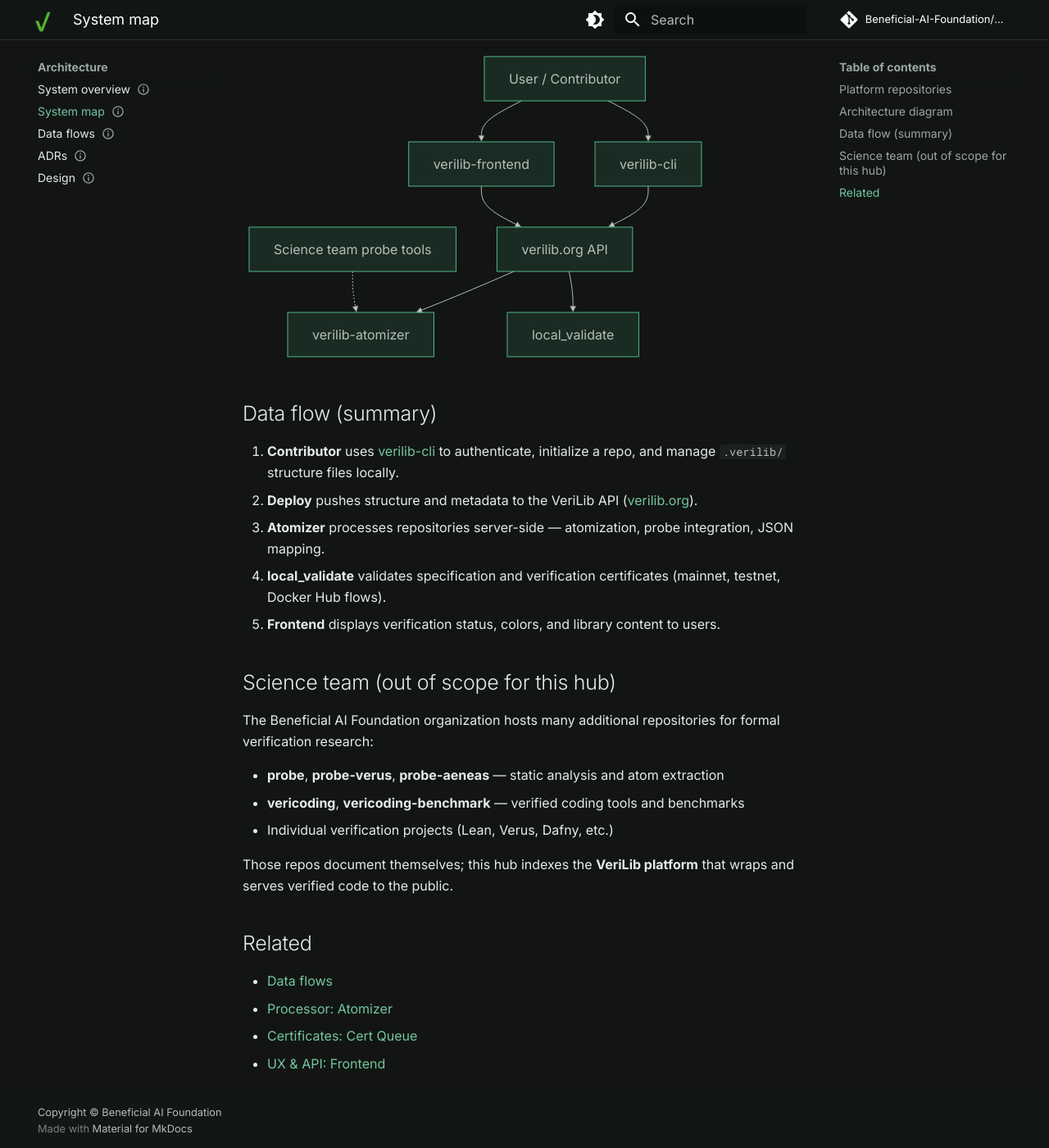
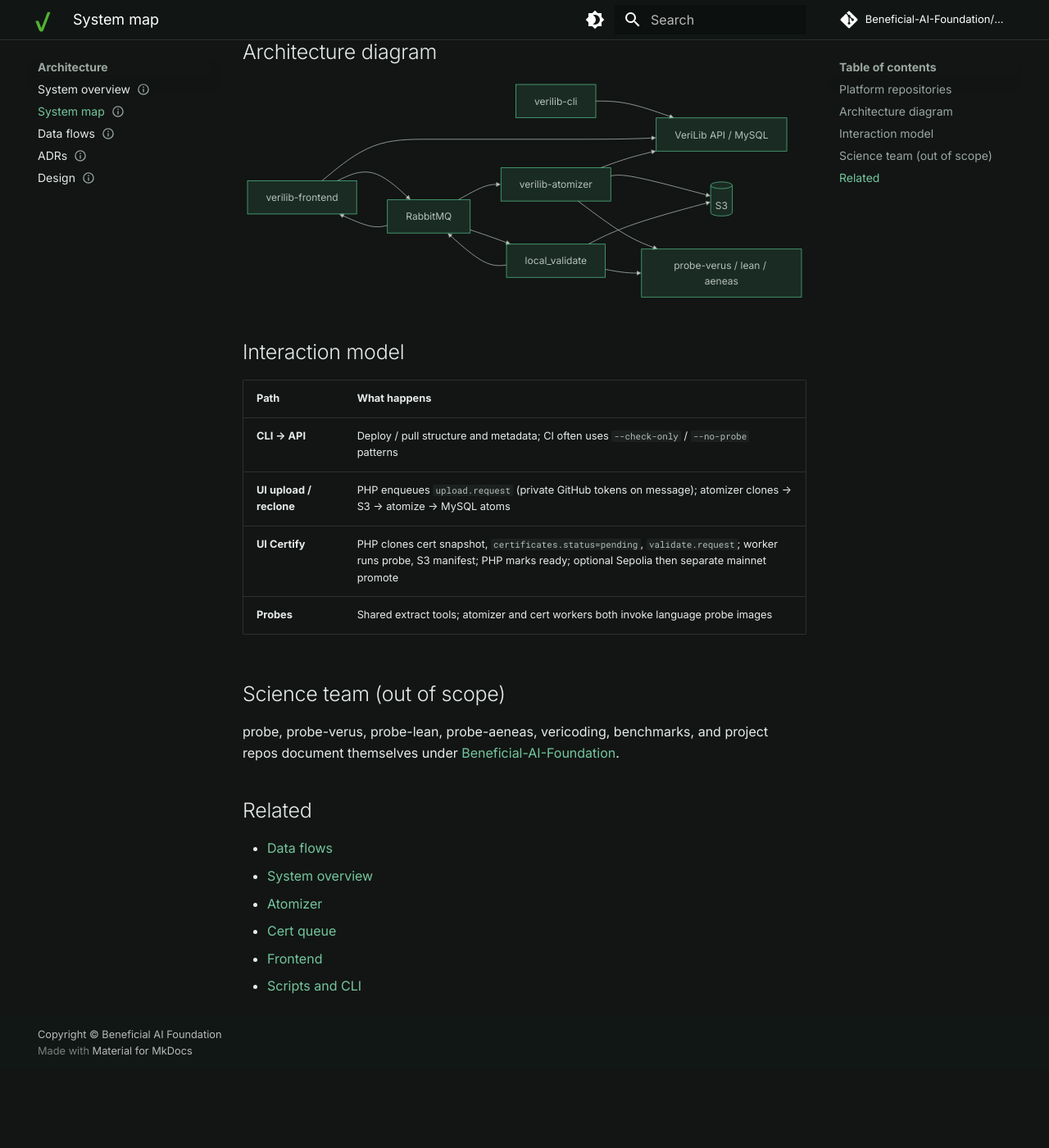
Before and after one commit to avrevic/engineering-docs-demo, an MkDocs documentation site: the page built from docs/architecture/system-map.md, in a window 1280 px wide and 1400 px high, scrolled down 671 px. Shown: the whole window at 82% size. Built offline with MkDocs 1.6.1 and Material for MkDocs 9.7.7, drawn with Linux system fonts in a browser that asks for light colours; comment, search, counter and statistics services are not loaded; after the commit the page ends 1976 px from its top, so only the background shows below that; some of the changed text lies outside the part shown.

Commit message:
Synthesize architecture and repo list from the four platform repos.
Document verified upload/atomize and certify/validate/promote data flows on the hub home.

````diff
--- a/docs/architecture/system-map.md
+++ b/docs/architecture/system-map.md
@@ -6,59 +6,62 @@ last_reviewed: 2026-07-22
 
 # System map
 
-High-level view of VeriLib platform repositories and how they connect. Science-team verification tools (probe, probe-verus, benchmarks) live in separate repos under [Beneficial-AI-Foundation](https://github.com/Beneficial-AI-Foundation) and feed into the atomization pipeline.
+Verified end-to-end map of VeriLib **platform** repositories. Science-team probe tools are linked from Processor / Certificates docs but are not first-class hub sections.
 
 ## Platform repositories
 
 | Component | Repository | Role |
 | --- | --- | --- |
-| Frontend | [verilib-frontend](https://github.com/Beneficial-AI-Foundation/verilib-frontend) | Web UI at [verilib.org](https://verilib.org) |
-| CLI | [verilib-cli](https://github.com/Beneficial-AI-Foundation/verilib-cli) | Local repo init, structure files, deploy/pull |
-| Atomizer | [verilib-atomizer](https://github.com/Beneficial-AI-Foundation/verilib-atomizer) | Server-side atomization and processing |
-| Certificates | [local_validate](https://github.com/Beneficial-AI-Foundation/local_validate) | Certificate validation worker |
+| CLI | [verilib-cli](https://github.com/Beneficial-AI-Foundation/verilib-cli) (public) | Auth, init, deploy/pull, local create/atomize/specify/verify |
+| Frontend / API | [verilib-frontend](https://github.com/Beneficial-AI-Foundation/verilib-frontend) | PHP + React UX; MySQL; RabbitMQ publishers; sole cert DB writer |
+| Atomizer | [verilib-atomizer](https://github.com/Beneficial-AI-Foundation/verilib-atomizer) | Upload + atomize workers; S3 + probe Docker; persist atoms |
+| Certificates | [local_validate](https://github.com/Beneficial-AI-Foundation/local_validate) | Probe images + validate/promote workers (RabbitMQ + S3, no DB) |
 
 ## Architecture diagram
 
 ```mermaid
-flowchart TB
-  user[User / Contributor]
+flowchart LR
+  cli[verilib-cli]
   frontend[verilib-frontend]
-  cli[verilib-cli]
+  api[VeriLib API / MySQL]
+  mq[RabbitMQ]
+  s3[(S3)]
   atomizer[verilib-atomizer]
   cert[local_validate]
-  api[verilib.org API]
-  science[Science team probe tools]
+  probes[probe-verus / lean / aeneas]
 
-  user --> frontend
-  user --> cli
   cli --> api
   frontend --> api
-  api --> atomizer
-  api --> cert
-  science -.-> atomizer
+  frontend --> mq
+  mq --> atomizer
+  mq --> cert
+  atomizer --> s3
+  atomizer --> probes
+  atomizer --> api
+  cert --> s3
+  cert --> probes
+  cert --> mq
+  mq --> frontend
 ```
 
-## Data flow (summary)
+## Interaction model
 
-1. **Contributor** uses [verilib-cli](../reference/scripts-and-cli.md) to authenticate, initialize a repo, and manage `.verilib/` structure files locally.
-2. **Deploy** pushes structure and metadata to the VeriLib API ([verilib.org](https://verilib.org)).
-3. **Atomizer** processes repositories server-side — atomization, probe integration, JSON mapping.
-4. **local_validate** validates specification and verification certificates (mainnet, testnet, Docker Hub flows).
-5. **Frontend** displays verification status, colors, and library content to users.
+| Path | What happens |
+| --- | --- |
+| **CLI → API** | Deploy / pull structure and metadata; CI often uses `--check-only` / `--no-probe` patterns |
+| **UI upload / reclone** | PHP enqueues `upload.request` (private GitHub tokens on message); atomizer clones → S3 → atomize → MySQL atoms |
+| **UI Certify** | PHP clones cert snapshot, `certificates.status=pending`, `validate.request`; worker runs probe, S3 manifest; PHP marks ready; optional Sepolia then separate mainnet promote |
+| **Probes** | Shared extract tools; atomizer and cert workers both invoke language probe images |
 
-## Science team (out of scope for this hub)
+## Science team (out of scope)
 
-The Beneficial AI Foundation organization hosts many additional repositories for formal verification research:
-
-- **probe**, **probe-verus**, **probe-aeneas** — static analysis and atom extraction
-- **vericoding**, **vericoding-benchmark** — verified coding tools and benchmarks
-- Individual verification projects (Lean, Verus, Dafny, etc.)
-
-Those repos document themselves; this hub indexes the **VeriLib platform** that wraps and serves verified code to the public.
+probe, probe-verus, probe-lean, probe-aeneas, vericoding, benchmarks, and project repos document themselves under [Beneficial-AI-Foundation](https://github.com/Beneficial-AI-Foundation).
 
 ## Related
 
 - [Data flows](data-flows.md)
-- [Processor: Atomizer](../components/processor/atomizer.md)
-- [Certificates: Cert Queue](../components/cert/cert-queue.md)
-- [UX & API: Frontend](../components/ux-api/frontend.md)
+- [System overview](system-overview.md)
+- [Atomizer](../components/processor/atomizer.md)
+- [Cert queue](../components/cert/cert-queue.md)
+- [Frontend](../components/ux-api/frontend.md)
+- [Scripts and CLI](../reference/scripts-and-cli.md)
````
Also changed, not shown: docs/architecture/data-flows.md (+71 -6 lines), docs/architecture/system-overview.md (+22 -7 lines), docs/index.md (+5 -5 lines), docs/reference/repo-list.md (+7 -9 lines).
